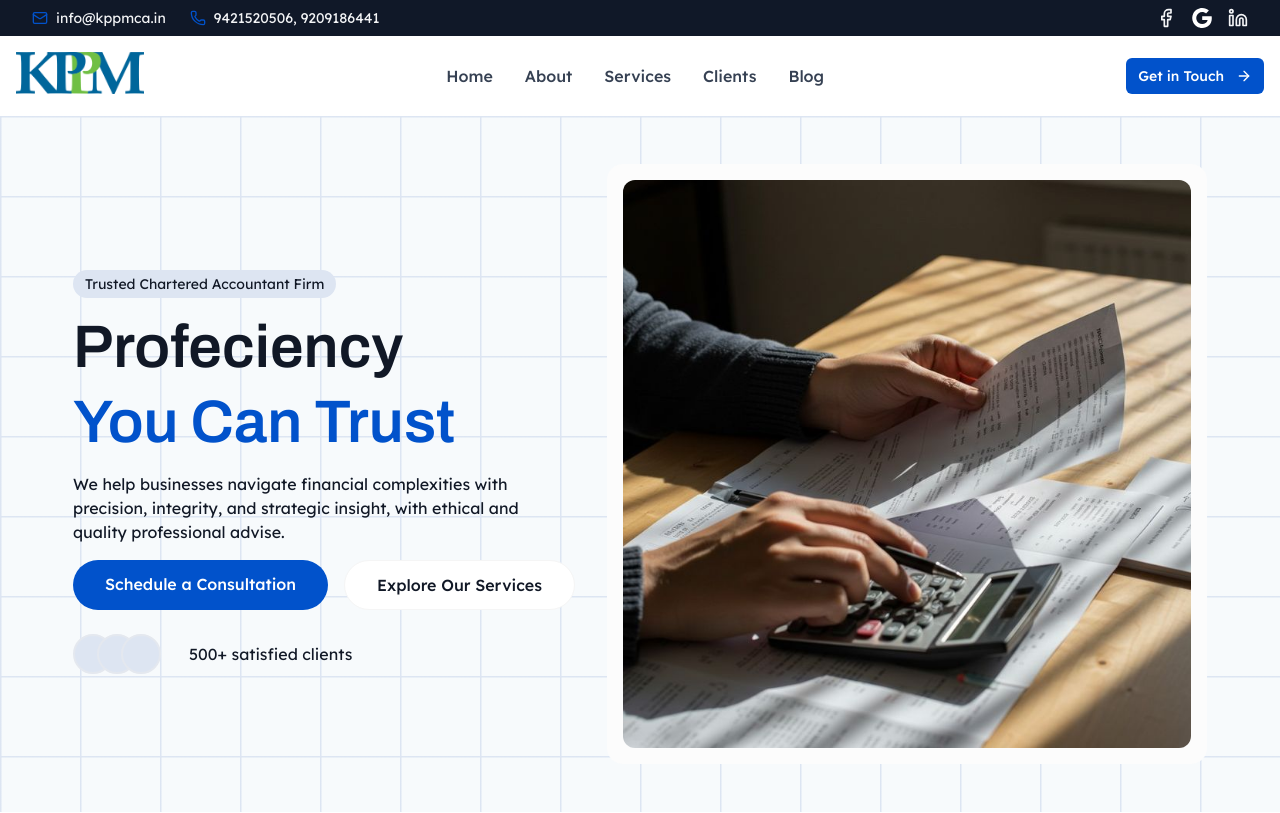
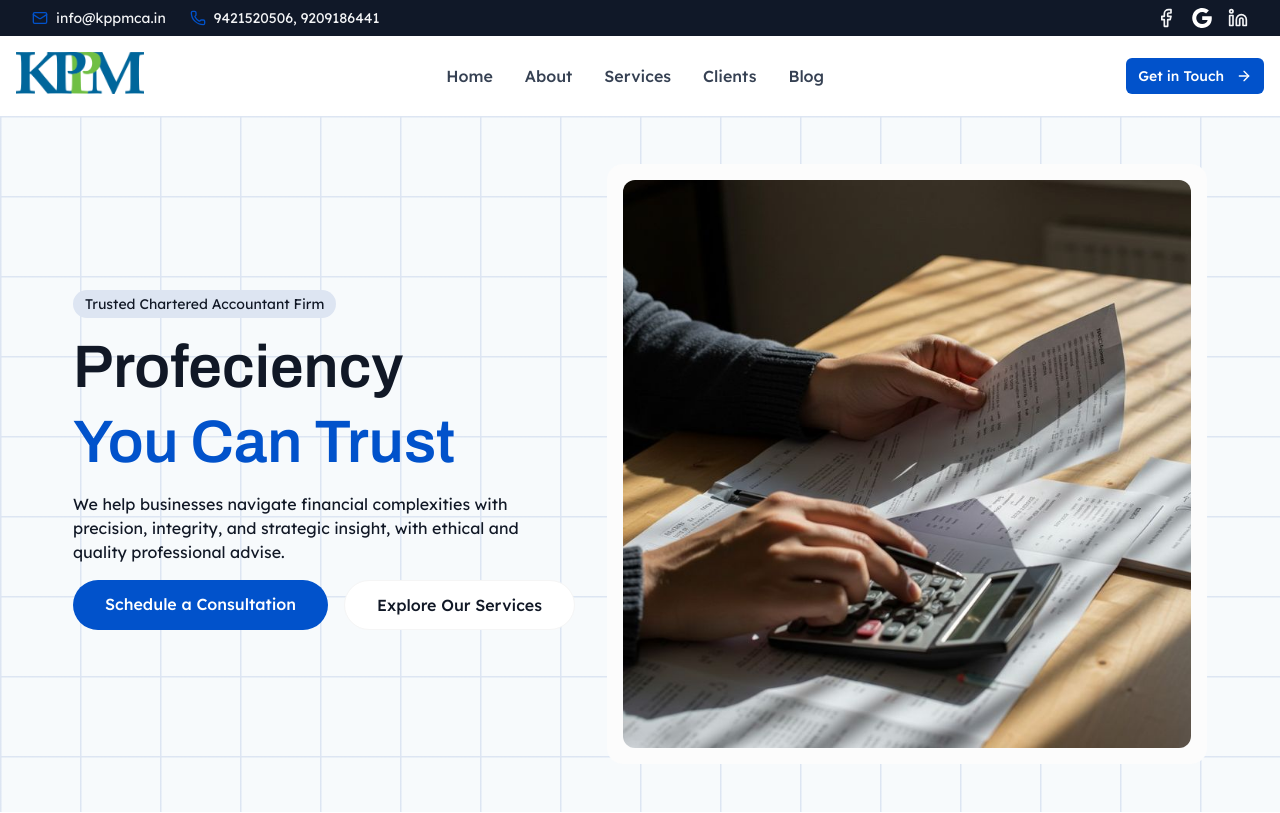
Before and after one commit to ankur-development/kppmca, a Next.js app: page / in a window 1280 px wide. Shown: the top 813 px of the page. Built offline with nearby package versions, Linux system fonts and the light colour scheme.

Commit message:
500+ client removed

```diff
--- a/sections/hero.tsx
+++ b/sections/hero.tsx
@@ -37,16 +37,6 @@ const Hero = () => {
           </a>
         </div>
 
-        <div className="flex items-center">
-          <div className="flex relative">
-            <div className="size-8 sm:size-10 border-2 bg-accent rounded-full" />
-            <div className="size-8 sm:size-10 border-2 bg-accent rounded-full -translate-x-3 sm:-translate-x-4" />
-            <div className="size-8 sm:size-10 border-2 bg-accent rounded-full -translate-x-6 sm:-translate-x-8" />
-          </div>
-          <p className="ml-2 sm:ml-3 -translate-x-2 sm:-translate-x-4 text-sm sm:text-base">
-            500+ satisfied clients
-          </p>
-        </div>
       </div>
 
       <div className="flex flex-col justify-center w-full max-w-[80vw] sm:max-w-[60vw] md:max-w-[50vh] lg:max-w-[75vh]">
```
